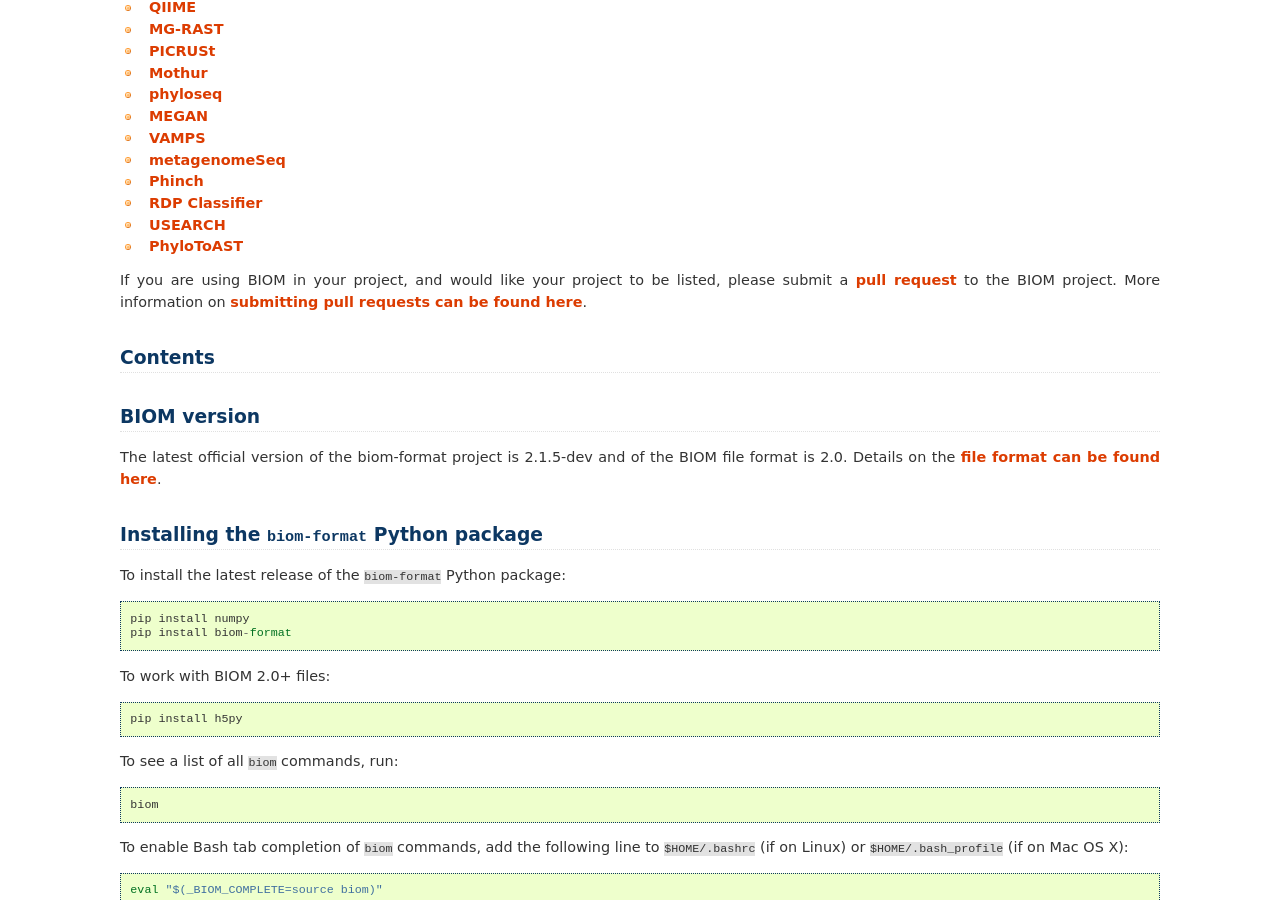
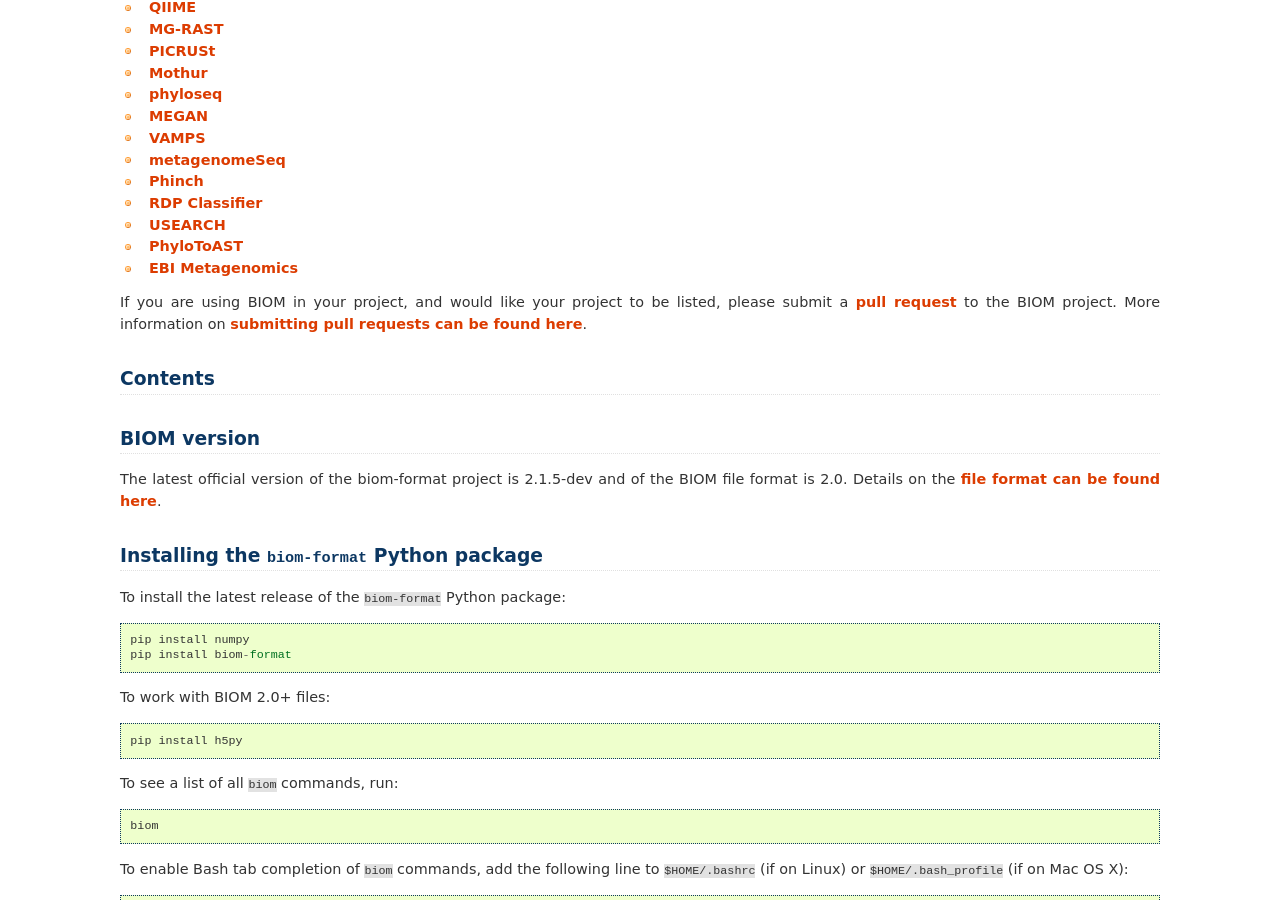
Before and after one commit to biocore/biom-format, a Sphinx documentation site: the page built from doc/index.rst, in a window 1280 px wide and 900 px high, scrolled down 838 px. Built offline with Sphinx 7.4.7, drawn with Linux system fonts in a browser that asks for light colours; formulas are drawn with MathJax 3; pages that are not in the unit, such as notebooks, are missing from menus.

Commit message:
Update index.rst
Added EBI Metagenomics

```diff
--- a/doc/index.rst
+++ b/doc/index.rst
@@ -32,6 +32,7 @@
 * `RDP Classifier <https://github.com/rdpstaff/classifier>`_
 * `USEARCH <http://www.drive5.com/usearch/>`_
 * `PhyloToAST <http://phylotoast.org/>`_
+* `EBI Metagenomics <https://www.ebi.ac.uk/metagenomics>`_
 
 If you are using BIOM in your project, and would like your project to be listed, please submit a `pull request <https://github.com/biocore/biom-format/pulls>`_ to the BIOM project. More information on `submitting pull requests can be found here <https://help.github.com/articles/using-pull-requests>`_.
 
```
